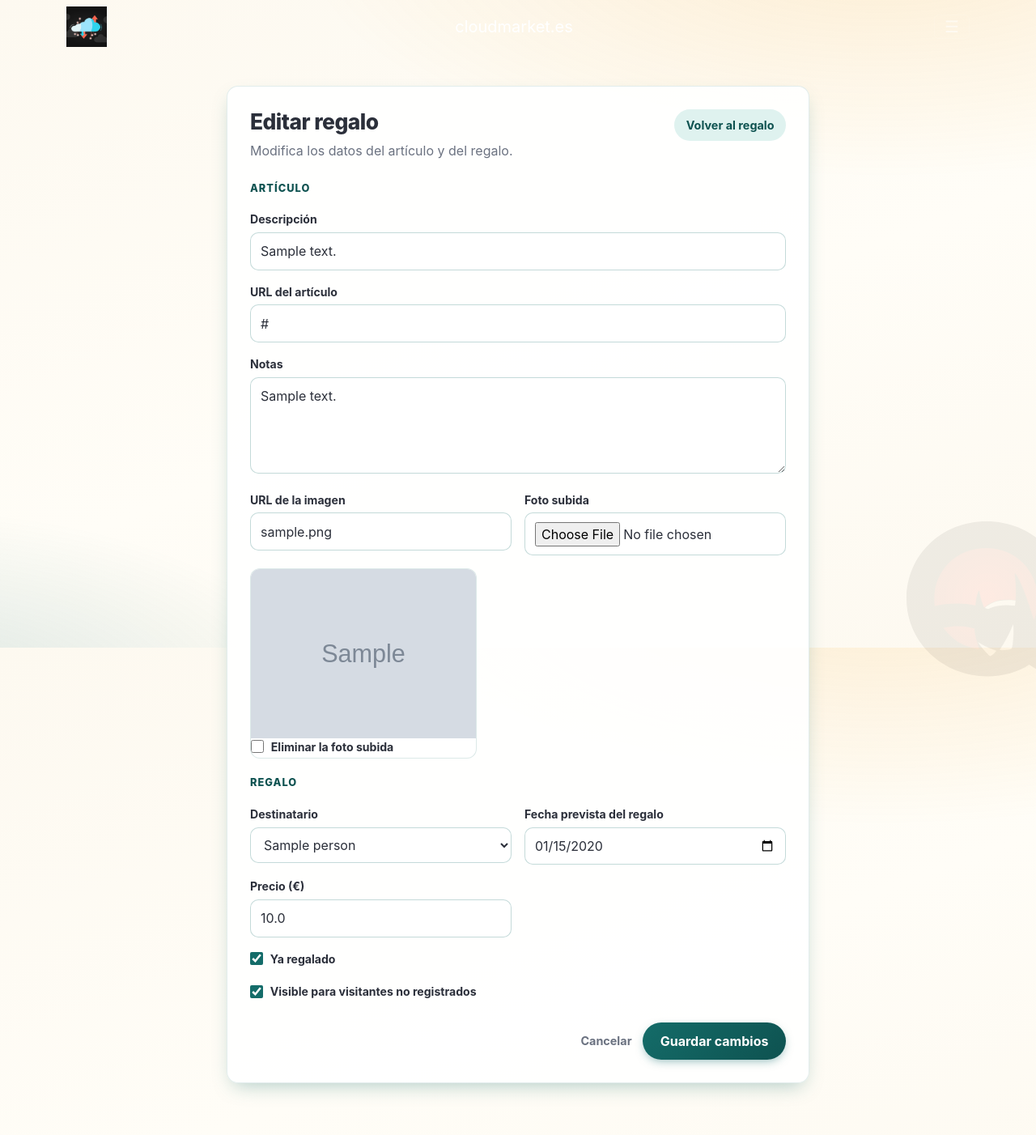
After one commit to pacoqueen/cloudmarket, a Django app: page /gifts/1/edit/ in a window 1280 px wide. The commit adds this page. Shown: the whole page at 81% size. Run offline with Django 3.2, Linux system fonts and the light colour scheme; a user stored in the database is signed in; tables that the repository leaves empty hold one stand-in row (values such as "Sample post"); grey boxes marked "Sample" are stand-in pictures; some libraries are stand-ins or nearby versions.

Commit message:
Regalos: editar desde la descripción

```diff
--- a/gifts/forms.py
+++ b/gifts/forms.py
@@ -9,14 +9,15 @@ from .models import Person
 PUBLIC_URL_VALIDATOR = URLValidator(schemes=["http", "https"])
 
 
-class GiftCreateForm(forms.Form):
-    """Formulario para crear un regalo a partir de una URL de producto."""
+class GiftFormBase(forms.Form):
+    """Campos comunes para crear y editar un regalo."""
 
     url = forms.URLField(
         label="URL del artículo",
         max_length=2000,
+        required=False,
         validators=[PUBLIC_URL_VALIDATOR],
-        help_text="Pega aquí la dirección de la página del producto.",
+        help_text="URL de la página del producto.",
     )
     person = forms.ModelChoiceField(
         label="Destinatario",
@@ -31,7 +32,7 @@ class GiftCreateForm(forms.Form):
     description = forms.CharField(
         label="Descripción",
         max_length=256,
-        help_text="Se ha intentado completar automáticamente desde la página del producto.",
+        help_text="Descripción del artículo.",
     )
     price = forms.FloatField(
         label="Precio (€)",
@@ -43,7 +44,7 @@ class GiftCreateForm(forms.Form):
         label="URL de la imagen",
         required=False,
         validators=[PUBLIC_URL_VALIDATOR],
-        help_text="Se ha intentado detectar automáticamente; puedes corregirla.",
+        help_text="URL de la imagen del producto.",
     )
     notes = forms.CharField(
         label="Notas",
@@ -62,3 +63,25 @@ class GiftCreateForm(forms.Form):
             kwargs["initial"] = initial
         initial.setdefault("date", timezone.localdate())
         super().__init__(*args, **kwargs)
+
+
+class GiftCreateForm(GiftFormBase):
+    """Formulario para crear un regalo a partir de una URL de producto."""
+
+    def __init__(self, *args, **kwargs):
+        super().__init__(*args, **kwargs)
+        self.fields["url"].required = True
+
+
+class GiftEditForm(GiftFormBase):
+    """Formulario para editar todos los datos de un regalo y su artículo."""
+
+    photo = forms.ImageField(
+        label="Foto subida",
+        required=False,
+    )
+    done = forms.BooleanField(label="Ya regalado", required=False)
+    remove_photo = forms.BooleanField(
+        label="Eliminar la foto subida",
+        required=False,
+    )
--- a/gifts/static/gifts/style.css
+++ b/gifts/static/gifts/style.css
@@ -893,6 +893,25 @@ body::after {
     color: var(--ink);
 }
 
+.gift-detail__description-link {
+    color: var(--teal-dark);
+    text-decoration: underline;
+    text-decoration-color: var(--teal-soft);
+    text-decoration-thickness: 3px;
+    text-underline-offset: 4px;
+}
+
+.gift-detail__description-link:hover,
+.gift-detail__description-link:focus-visible {
+    color: var(--teal);
+    text-decoration-color: var(--teal);
+}
+
+.gift-detail__recipient {
+    color: var(--muted);
+    font-weight: 600;
+}
+
 .gift-detail__hint {
     margin: 0 0 1rem;
     color: var(--muted);
--- /dev/null
+++ b/gifts/templates/gifts/edit.html
@@ -0,0 +1,104 @@
+{% extends "base.html" %}
+{% load static %}
+
+{% block title %}Editar regalo · {{ block.super }}{% endblock %}
+
+{% block css %}
+  {{ block.super }}
+  <link rel="stylesheet" type="text/css" href="{% static 'gifts/style.css' %}" />
+{% endblock css %}
+
+{% block content %}
+<section class="gift-add">
+  <div class="gift-add__card">
+    <header class="gift-add__header">
+      <div>
+        <h1 class="gift-add__heading">Editar regalo</h1>
+        <p class="gift-add__intro">Modifica los datos del artículo y del regalo.</p>
+      </div>
+      <a class="gift-add__bookmarklet-link" href="{% url 'gifts:detail' gift.id %}">Volver al regalo</a>
+    </header>
+
+    <form class="gift-add__form" method="post" enctype="multipart/form-data">
+      {% csrf_token %}
+      {{ form.non_field_errors }}
+
+      <fieldset class="gift-add__fieldset">
+        <legend class="gift-add__legend">Artículo</legend>
+        <div class="gift-add__field gift-add__field--wide">
+          <label for="{{ form.description.id_for_label }}">{{ form.description.label }}</label>
+          {{ form.description }}
+          {{ form.description.errors }}
+        </div>
+        <div class="gift-add__field gift-add__field--wide">
+          <label for="{{ form.url.id_for_label }}">{{ form.url.label }}</label>
+          {{ form.url }}
+          {{ form.url.errors }}
+        </div>
+        <div class="gift-add__field gift-add__field--wide">
+          <label for="{{ form.notes.id_for_label }}">{{ form.notes.label }}</label>
+          {{ form.notes }}
+          {{ form.notes.errors }}
+        </div>
+        <div class="gift-add__field">
+          <label for="{{ form.image_url.id_for_label }}">{{ form.image_url.label }}</label>
+          {{ form.image_url }}
+          {{ form.image_url.errors }}
+        </div>
+        <div class="gift-add__field">
+          <label for="{{ form.photo.id_for_label }}">{{ form.photo.label }}</label>
+          {{ form.photo }}
+          {{ form.photo.errors }}
+        </div>
+        {% if gift.item.photo %}
+          <div class="gift-add__preview gift-add__field--wide">
+            <img src="{{ gift.item.photo.url }}" alt="Foto actual del producto" />
+            <label class="gift-add__checkbox" for="{{ form.remove_photo.id_for_label }}">
+              {{ form.remove_photo }}
+              <span>{{ form.remove_photo.label }}</span>
+            </label>
+          </div>
+        {% endif %}
+      </fieldset>
+
+      <fieldset class="gift-add__fieldset">
+        <legend class="gift-add__legend">Regalo</legend>
+        <div class="gift-add__field">
+          <label for="{{ form.person.id_for_label }}">{{ form.person.label }}</label>
+          {{ form.person }}
+          {{ form.person.errors }}
+        </div>
+        <div class="gift-add__field">
+          <label for="{{ form.date.id_for_label }}">{{ form.date.label }}</label>
+          {{ form.date }}
+          {{ form.date.errors }}
+        </div>
+        <div class="gift-add__field">
+          <label for="{{ form.price.id_for_label }}">{{ form.price.label }}</label>
+          {{ form.price }}
+          {{ form.price.errors }}
+        </div>
+        <div class="gift-add__field gift-add__field--wide">
+          <label class="gift-add__checkbox" for="{{ form.done.id_for_label }}">
+            {{ form.done }}
+            <span>{{ form.done.label }}</span>
+          </label>
+          {{ form.done.errors }}
+        </div>
+        <div class="gift-add__field gift-add__field--wide">
+          <label class="gift-add__checkbox" for="{{ form.is_public.id_for_label }}">
+            {{ form.is_public }}
+            <span>{{ form.is_public.label }}</span>
+          </label>
+          {{ form.is_public.errors }}
+        </div>
+      </fieldset>
+
+      <div class="gift-add__actions">
+        <a class="gift-add__cancel" href="{% url 'gifts:detail' gift.id %}">Cancelar</a>
+        <button class="gift-add__submit" type="submit">Guardar cambios</button>
+      </div>
+    </form>
+  </div>
+</section>
+{% endblock content %}
--- a/gifts/urls.py
+++ b/gifts/urls.py
@@ -9,6 +9,7 @@ urlpatterns = [# por ejemplo: /gifts/
                re_path(r'^$', views.IndexView.as_view(), name = "index"),
                re_path(r'^add/$', views.add, name = "add"),
                re_path(r'^bookmarklet/$', views.bookmarklet, name = "bookmarklet"),
+               re_path(r'^(?P<gift_id>[0-9]+)/edit/$', views.edit, name = "edit"),
                # por ejemplo: /gifts/5
                re_path(r'^(?P<pk>[0-9]+)/$', views.DetailView.as_view(), name = "detail"),
                # por ejemplo: /gifts/5/mark
--- a/gifts/views.py
+++ b/gifts/views.py
@@ -14,7 +14,7 @@ from django.urls import reverse
 from django.views import generic
 from django.views.decorators.http import require_POST, require_http_methods
 
-from .forms import GiftCreateForm
+from .forms import GiftCreateForm, GiftEditForm
 from .models import Gift, Item, Person
 from .services import fetch_product_metadata
 
@@ -163,6 +163,62 @@ def bookmarklet(request):
     )
 
 
+@login_required
+@require_http_methods(["GET", "POST"])
+def edit(request, gift_id):
+    """Edita los datos del artículo y del regalo seleccionado."""
+    gift = get_object_or_404(
+        Gift.objects.select_related("item", "person"),
+        pk=gift_id,
+    )
+
+    if request.method == "POST":
+        form = GiftEditForm(request.POST, request.FILES)
+        if form.is_valid():
+            data = form.cleaned_data
+            with transaction.atomic():
+                item = gift.item
+                old_photo = item.photo
+                item.description = data["description"]
+                item.url = data["url"]
+                item.notes = data["notes"]
+                item.image_url = data["image_url"]
+                if data["remove_photo"]:
+                    if old_photo:
+                        old_photo.delete(save=False)
+                    item.photo = None
+                elif data["photo"]:
+                    item.photo = data["photo"]
+                item.save()
+
+                gift.person = data["person"]
+                gift.date = data["date"]
+                gift.price = data["price"]
+                gift.done = data["done"]
+                gift.is_public = data["is_public"]
+                gift.save()
+
+            messages.success(request, "Regalo actualizado correctamente.")
+            return HttpResponseRedirect(reverse("gifts:detail", args=[gift.pk]))
+    else:
+        item = gift.item
+        form = GiftEditForm(
+            initial={
+                "description": item.description,
+                "url": item.url,
+                "notes": item.notes,
+                "image_url": item.image_url,
+                "person": gift.person_id,
+                "date": gift.date,
+                "price": gift.price,
+                "done": gift.done,
+                "is_public": gift.is_public,
+            }
+        )
+
+    return render(request, "gifts/edit.html", {"form": form, "gift": gift})
+
+
 class IndexView(generic.ListView):
     template_name = 'gifts/index.html'
     context_object_name = 'gift_list'
```
Also changed, not shown: gifts/templates/gifts/detail.html (+8 -1 lines), gifts/tests.py (+91 -0 lines).
